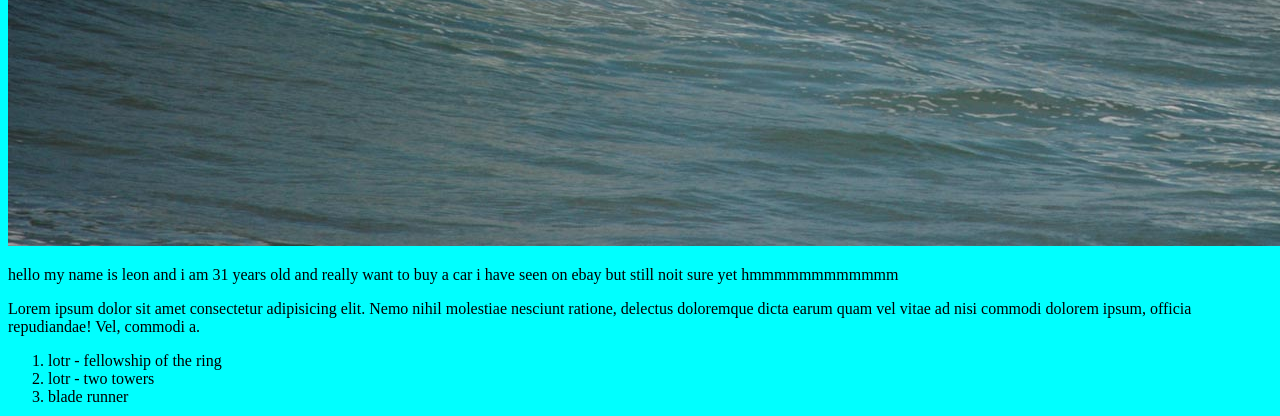
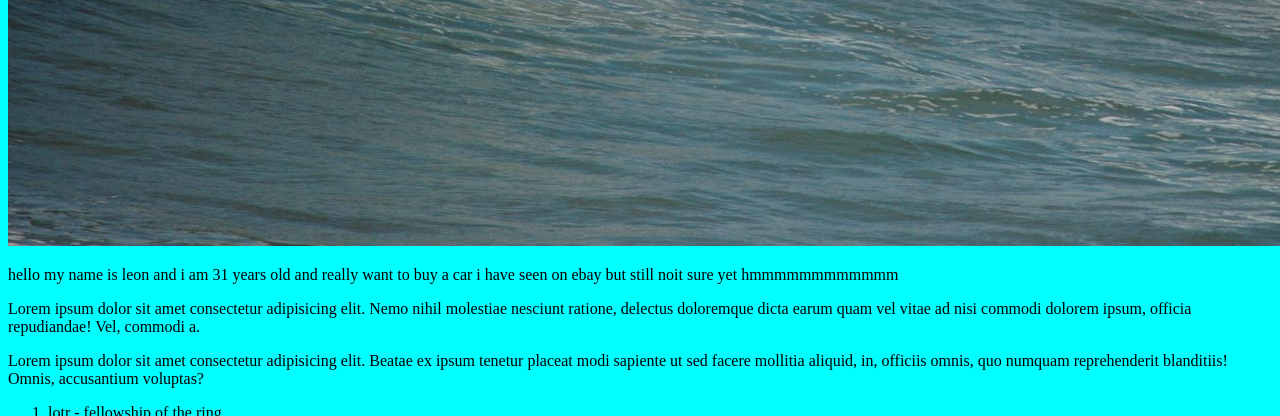
Before and after one commit to LeonTGC/website, a plain HTML site: page index.html in a window 1280 px wide. Shown: the part 1608-2024 px from the top of the page. Drawn offline with Linux system fonts and the light colour scheme; grey boxes are pictures that could not be loaded.

Commit message:
added extra paragraph tag

```diff
--- a/index.html
+++ b/index.html
@@ -41,6 +41,9 @@
         molestiae nesciunt ratione, delectus doloremque dicta earum quam vel vitae
         ad nisi commodi dolorem ipsum, officia repudiandae! Vel, commodi a.
         </p>
+        <p>
+            Lorem ipsum dolor sit amet consectetur adipisicing elit. Beatae ex ipsum tenetur placeat modi sapiente ut sed facere mollitia aliquid, in, officiis omnis, quo numquam reprehenderit blanditiis! Omnis, accusantium voluptas?
+        </p>
     </div>
     <div>
         <ol>
```
